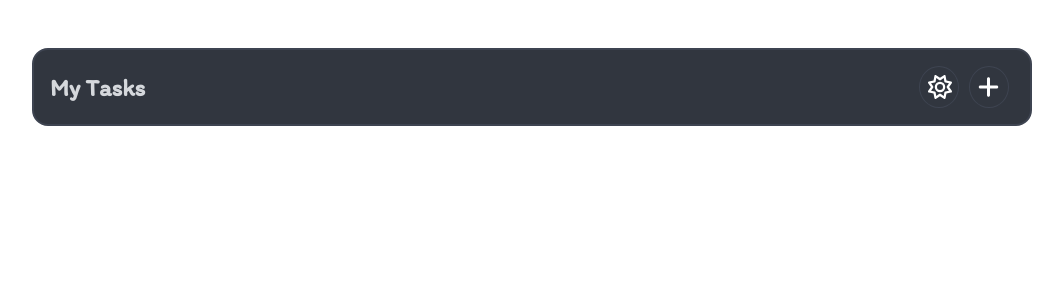
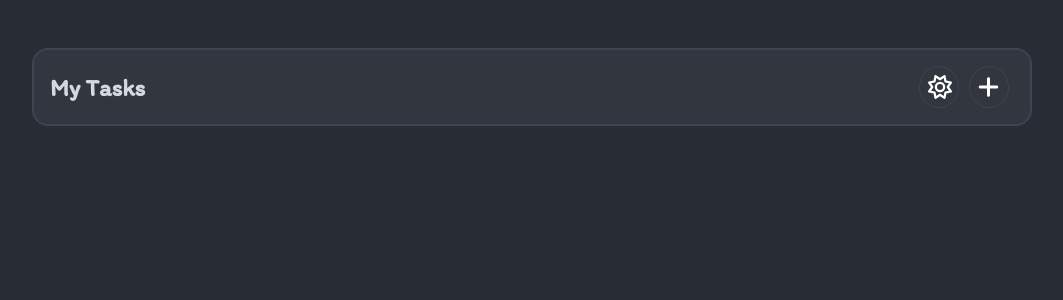
Before and after one commit to DigitaleWeltLibrary/to-do-app, a React (Vite) app: page / in a window 1280 px wide. Shown: the top 300 px of the page, without its empty margins (108-1171 px from the left). Built offline with nearby package versions, Linux system fonts and the light colour scheme; a web font is replaced by a local one.

Commit message:
change background color

```diff
--- a/src/style/main.scss
+++ b/src/style/main.scss
@@ -8,7 +8,7 @@
 }
 
 body {
-  background-color: rgb(var(--background-color));
+  background-color: hsl(var(--background));
   transition: 500ms all;
   margin: 0 auto;
   max-width: min(1000px, calc(100dvw - 1rem));
```
